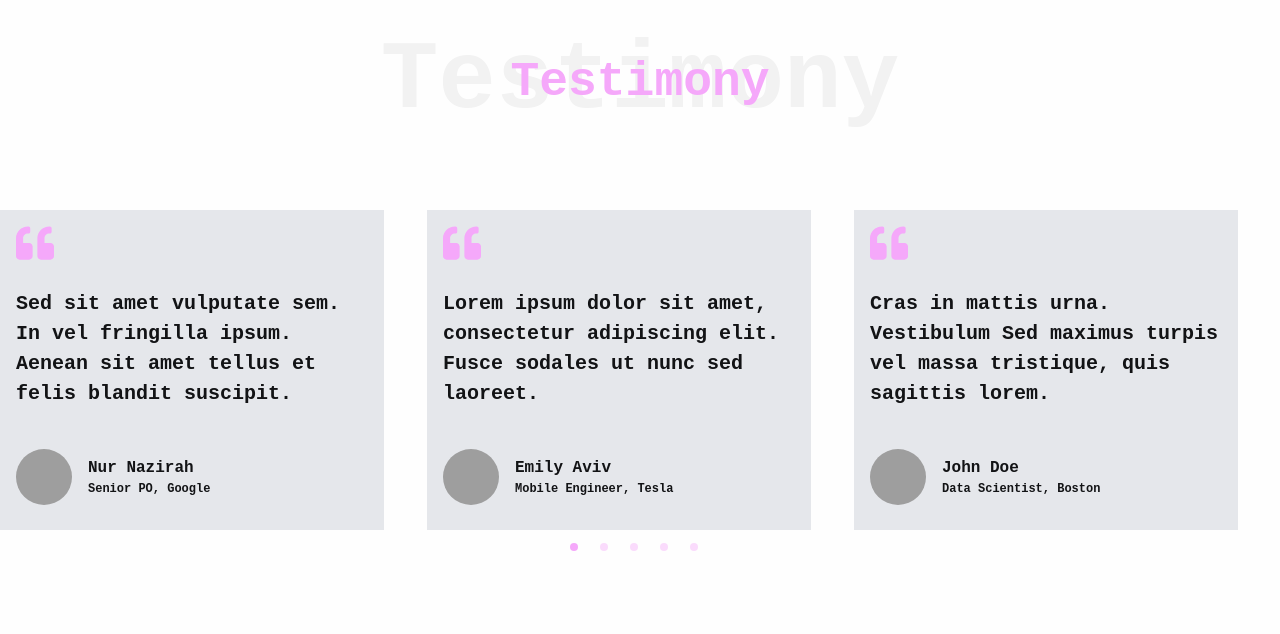
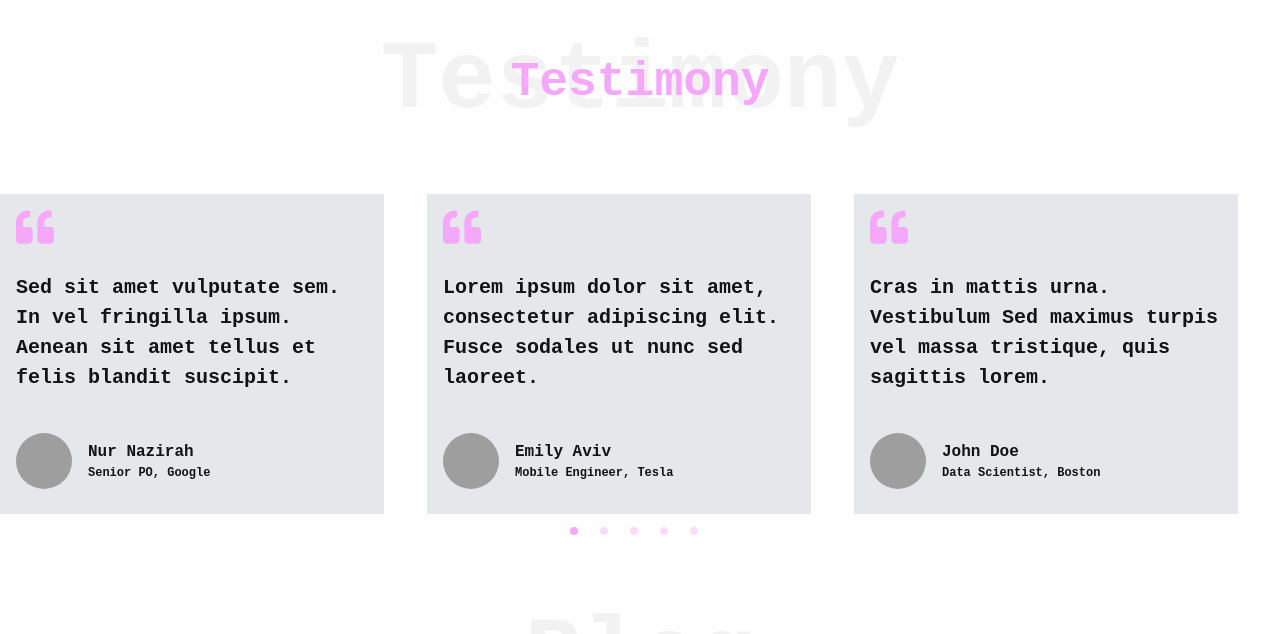
Before and after one commit to MichaelDepp/Methora, a Next.js app: page / in a window 1280 px wide. Shown: the part 2860-3494 px from the top of the page. Built offline with nearby package versions, Linux system fonts and the light colour scheme; grey boxes are pictures that could not be loaded.

Commit message:
fix: handle the padding to be same like other elements

```diff
--- a/src/screens/Testimony/index.jsx
+++ b/src/screens/Testimony/index.jsx
@@ -129,7 +129,7 @@ const Testimony = () => {
             <div className="pt-8">
                 <HeaderTitle title={'Testimony'} />
             </div>
-            <motion.div ref={ref} animate={animation} className="py-16 lg:py-20">
+            <motion.div ref={ref} animate={animation} className="py-16">
                 <Slider {...settings}>
                     {testimonyData.map((data, key) => (
                         <TestimonyCard key={key} {...data} />
```
